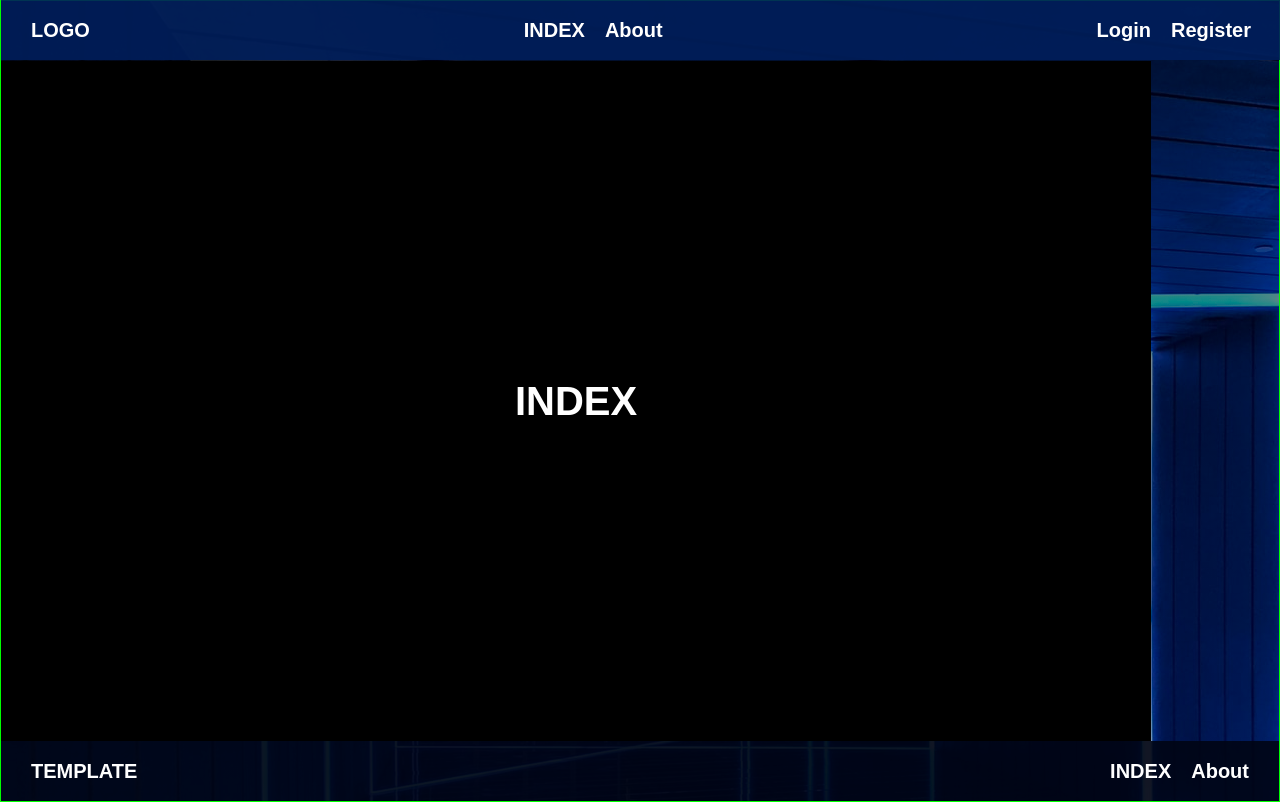
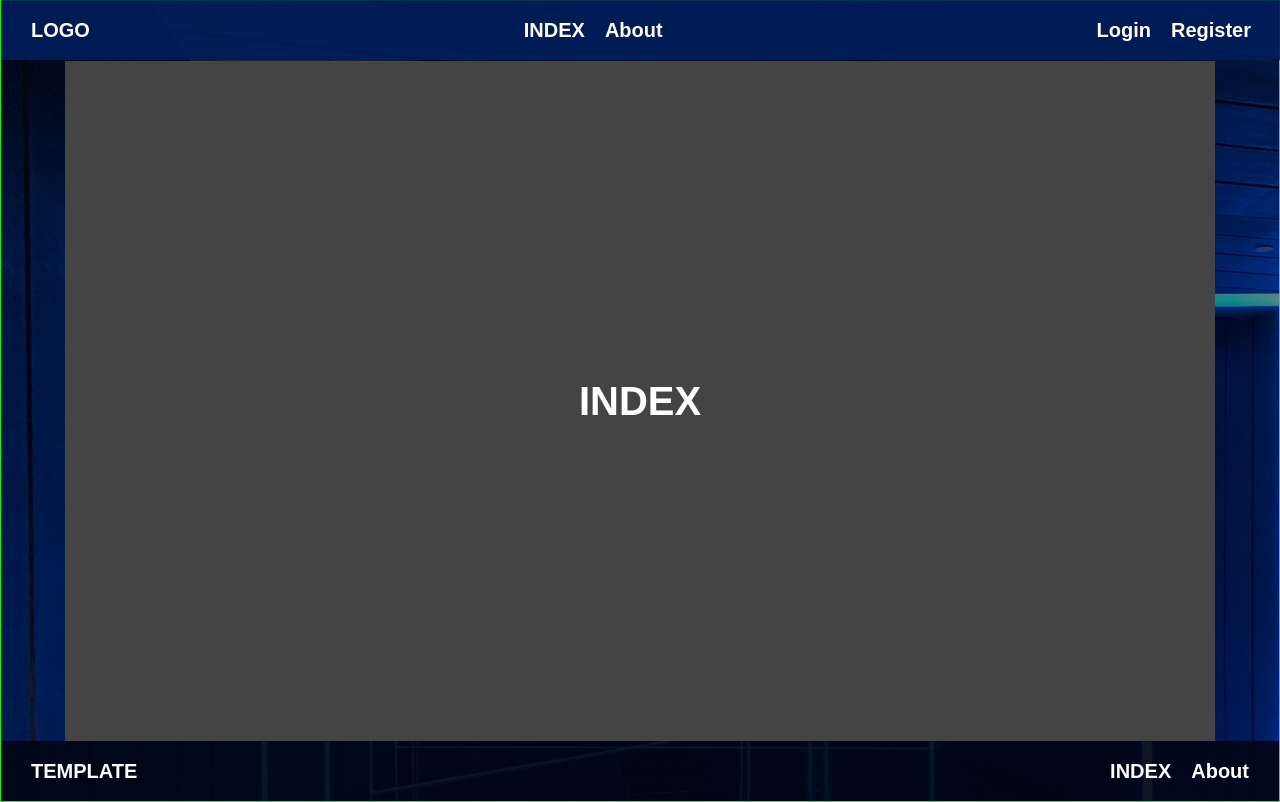
Before and after one commit to mrmendoza-dev/django-template, a Django app: page / in a window 1280 px wide. Run offline with Django 3.2, Linux system fonts and the light colour scheme; some libraries are stand-ins or nearby versions.

Commit message:
centered main container

```diff
--- a/template_project/static/css/master.css
+++ b/template_project/static/css/master.css
@@ -67,14 +67,13 @@ html {
 .main-container {
     grid-row: 2;
     grid-column: 1/-1;
-
+    margin: 0 auto;
     width: 90%;
     /* height: 100vh; */
     display: flex;
     flex-direction: column;
     justify-content: center;
-    background-color: #000;
-
+    background-color: #444;
 }
 
 /* main wraps the header, body, and footer and declares a grid layout */
```
